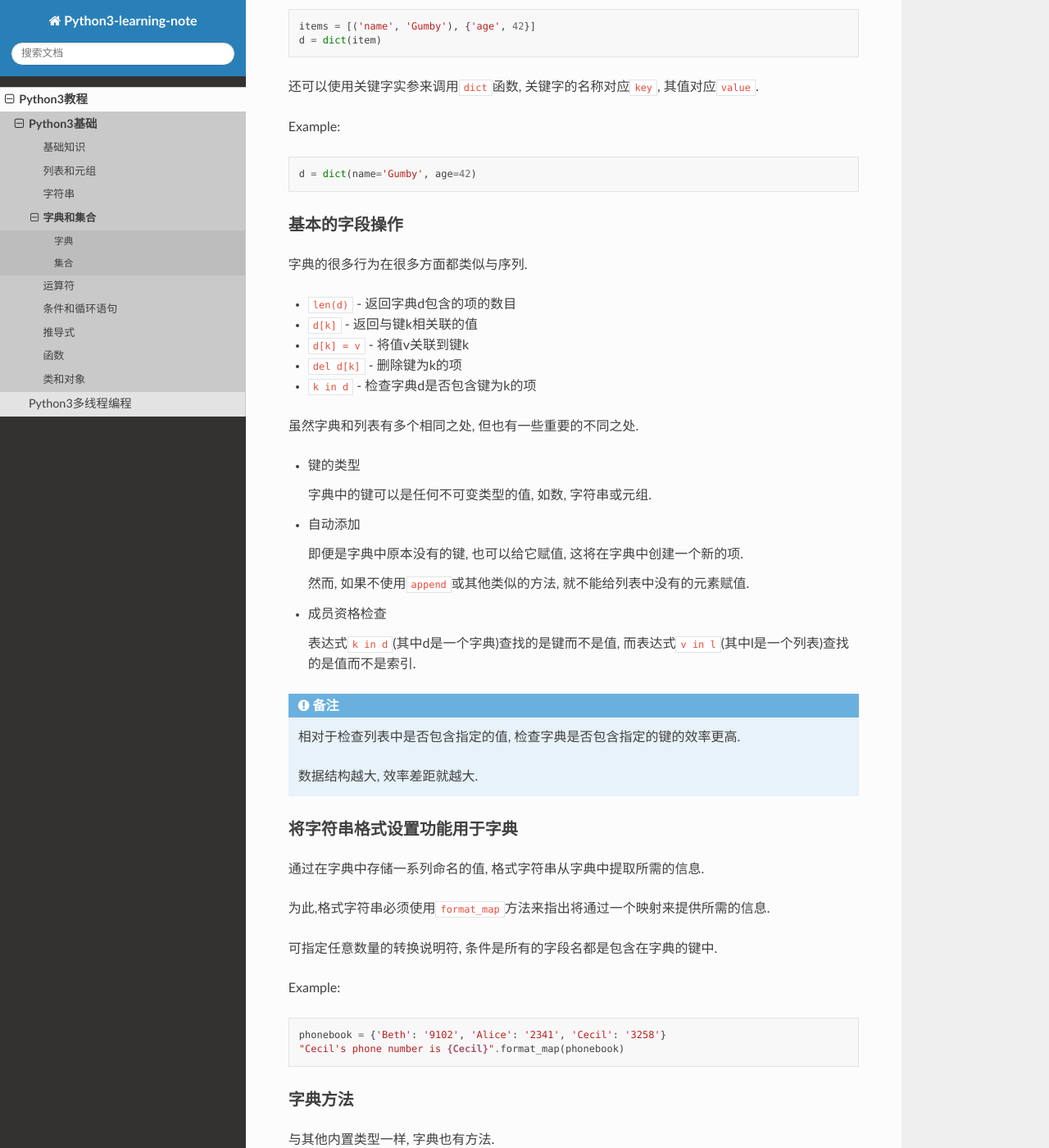
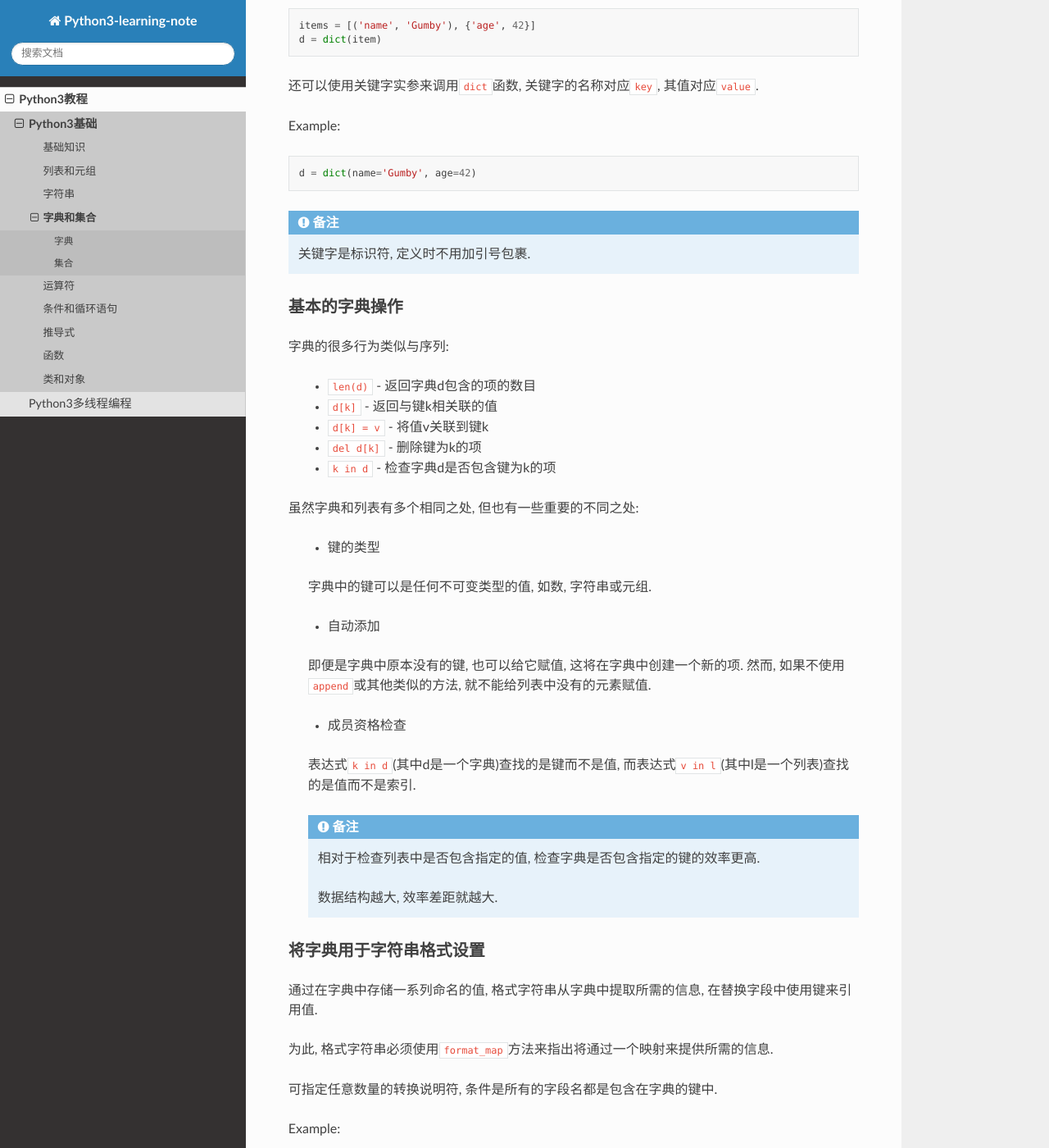
Before and after one commit to My-LearningNotes/Python3, a Sphinx documentation site: the page built from source/tutorial/basics/dict_set.rst, in a window 1280 px wide and 1400 px high, scrolled down 1107 px. Shown: the whole window at 82% size. Built offline with Sphinx 7.4.7 and the Read the Docs theme 2.0.0, drawn with Linux system fonts in a browser that asks for light colours; some of the changed text lies outside the part shown.

Commit message:
修改关于字典/集合的笔记

```diff
--- a/source/tutorial/basics/dict_set.rst
+++ b/source/tutorial/basics/dict_set.rst
@@ -1,5 +1,6 @@
 字典和集合
 ==========
+
 
 字典
 ----
@@ -14,26 +15,28 @@
 
 .. note::
 
-  序列, 通过索引来取值
+    序列, 按顺序存储, 通过索引来取值;
 
-  字典, 通过键来取值
+    字典, 不按顺序存储, 通过键来取值.
+
 
 创建和使用字典
 ~~~~~~~~~~~~~~
 
-``map``, 又称字典或键值对, 由键和值组成, 这种键-值对称为\ **项(item)**.
+字典或键值对, 由键和值组成, 这种键-值对称为\ **项(item)**.
 
--  使用花括号\ ``{}``\ 定义map
+-   使用花括号\ ``{}``\ 定义;
 
--  每个键与其值之间都用\ ``:``\ 分隔
+-   每个键与其值之间都用\ ``:``\ 分隔;
 
--  项之间用逗号分隔
+-   项之间用逗号分隔;
 
--  空字典表示没有任何项的字典, 用\ ``{}``\ 表示
+-   空字典表示没有任何项的字典, 用\ ``{}``\ 表示;
 
--  在map中, 键必须是唯一的, 而值无需如此
+-   在map中, 键必须是唯一的, 而值无需如此;
 
--  在map中, 键只能是不可变类型的值, 如数, 字符串, 元组
+-   在map中, 键只能是不可变类型的值, 如数, 字符串, 元组.
+
 
 函数\ ``dict``
 ~~~~~~~~~~~~~~
@@ -42,77 +45,80 @@
 
 .. note::
 
-  键-值对序列, 指一个序列, 其的每一个元素又是一个包含两个元素的序列, 分别对应\ ``key``\ 和\ ``value``.
+    键-值对序列, 指一个序列, 其的每一个元素又是一个包含两个元素的序列, 分别对应\ ``key``\ 和\ ``value``.
 
 Example:
 
-.. code:: python
+.. code-block:: python
 
-  items = [('name', 'Gumby'), {'age', 42}]
-  d = dict(item)
+    items = [('name', 'Gumby'), {'age', 42}]
+    d = dict(item)
 
 还可以使用关键字实参来调用\ ``dict``\ 函数, 关键字的名称对应\ ``key``, 其值对应\ ``value``.
 
 Example:
 
-.. code:: python
+.. code-block:: python
 
-  d = dict(name='Gumby', age=42)
-
-基本的字段操作
-~~~~~~~~~~~~~~
-
-字典的很多行为在很多方面都类似与序列.
-
--  ``len(d)`` - 返回字典d包含的项的数目
-
--  ``d[k]`` - 返回与键k相关联的值
-
--  ``d[k] = v`` - 将值v关联到键k
-
--  ``del d[k]`` - 删除键为k的项
-
--  ``k in d`` - 检查字典d是否包含键为k的项
-
-虽然字典和列表有多个相同之处, 但也有一些重要的不同之处.
-
--  键的类型
-
-   字典中的键可以是任何不可变类型的值, 如数, 字符串或元组.
-
--  自动添加
-
-   即便是字典中原本没有的键, 也可以给它赋值, 这将在字典中创建一个新的项.
-
-   然而, 如果不使用\ ``append``\ 或其他类似的方法, 就不能给列表中没有的元素赋值.
-
--  成员资格检查
-
-   表达式\ ``k in d``\ (其中d是一个字典)查找的是键而不是值,
-   而表达式\ ``v in l``\ (其中l是一个列表)查找的是值而不是索引.
+    d = dict(name='Gumby', age=42)
 
 .. note::
 
-  相对于检查列表中是否包含指定的值,
-  检查字典是否包含指定的键的效率更高.
+    关键字是标识符, 定义时不用加引号包裹.
 
-  数据结构越大, 效率差距就越大.
 
-将字符串格式设置功能用于字典
-~~~~~~~~~~~~~~~~~~~~~~~~~~~~
+基本的字典操作
+~~~~~~~~~~~~~~
 
-通过在字典中存储一系列命名的值, 格式字符串从字典中提取所需的信息.
+字典的很多行为类似与序列:
 
-为此,格式字符串必须使用\ ``format_map``\ 方法来指出将通过一个映射来提供所需的信息.
+    -   ``len(d)`` - 返回字典d包含的项的数目
+    -   ``d[k]`` - 返回与键k相关联的值
+    -   ``d[k] = v`` - 将值v关联到键k
+    -   ``del d[k]`` - 删除键为k的项
+    -   ``k in d`` - 检查字典d是否包含键为k的项
+
+
+虽然字典和列表有多个相同之处, 但也有一些重要的不同之处:
+
+    -   键的类型
+
+    字典中的键可以是任何不可变类型的值, 如数, 字符串或元组.
+
+    -  自动添加
+
+    即便是字典中原本没有的键, 也可以给它赋值, 这将在字典中创建一个新的项.
+    然而, 如果不使用\ ``append``\ 或其他类似的方法, 就不能给列表中没有的元素赋值.
+
+    -  成员资格检查
+
+    表达式\ ``k in d``\ (其中d是一个字典)查找的是键而不是值,
+    而表达式\ ``v in l``\ (其中l是一个列表)查找的是值而不是索引.
+
+    .. note::
+
+        相对于检查列表中是否包含指定的值,
+        检查字典是否包含指定的键的效率更高.
+
+        数据结构越大, 效率差距就越大.
+
+
+将字典用于字符串格式设置
+~~~~~~~~~~~~~~~~~~~~~~~~
+
+通过在字典中存储一系列命名的值, 格式字符串从字典中提取所需的信息, 在替换字段中使用键来引用值.
+
+为此, 格式字符串必须使用\ ``format_map``\ 方法来指出将通过一个映射来提供所需的信息.
 
 可指定任意数量的转换说明符, 条件是所有的字段名都是包含在字典的键中.
 
 Example:
 
-.. code:: python
+.. code-block:: python
 
    phonebook = {'Beth': '9102', 'Alice': '2341', 'Cecil': '3258'}
    "Cecil's phone number is {Cecil}".format_map(phonebook)
+
 
 字典方法
 ~~~~~~~~
@@ -124,6 +130,7 @@ Example:
 我们可以大致了解一下字典提供了哪些方法,
 等需要使用特定的方法时再详细研究.
 
+
 集合
 ----
 
@@ -131,5 +138,4 @@ Example:
 
 在Python中, 集合和字典一样, 使用\ ``{}``\ 定义.
 
-在字典中, 项以\ ``key: value``\ 的形式定义; 在集合中, 元素直接列出,
-就和列表中一样.
+在字典中, 项以\ ``key: value``\ 的形式定义; 在集合中, 元素直接列出, 就和列表中一样.
```
